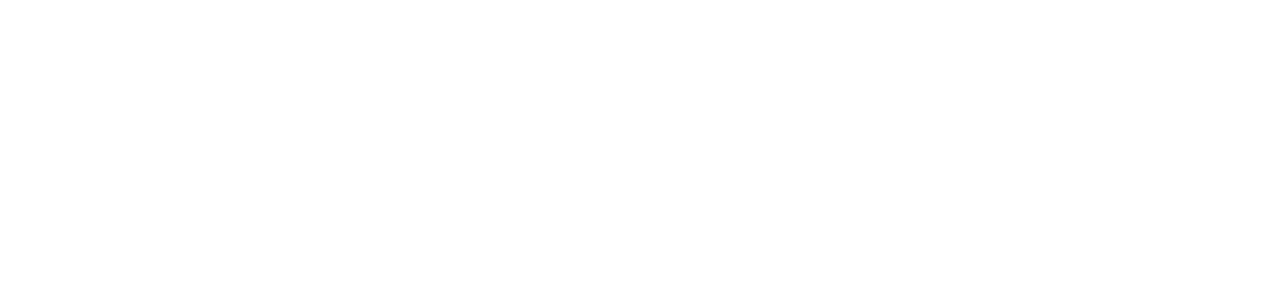
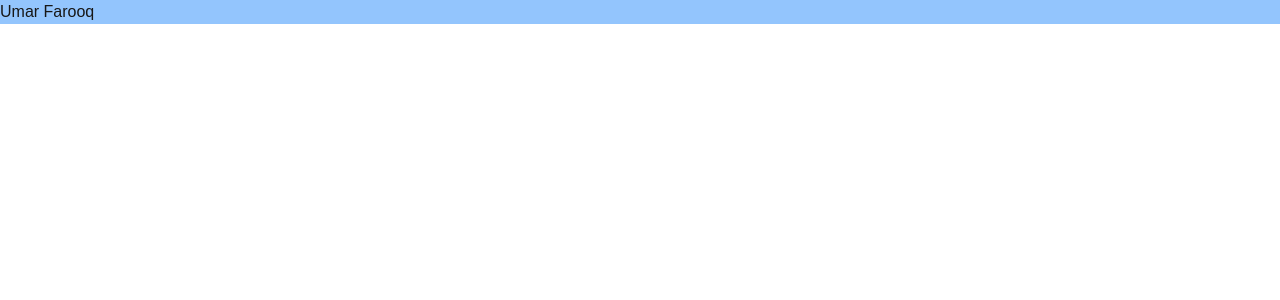
Before and after one commit to Umar-Farooq-217/Full-Stack-Development-Practice, a Next.js app: page / in a window 1280 px wide. Shown: the top 300 px of the page. Built offline with nearby package versions, Linux system fonts and the light colour scheme.

Commit message:
portfolio

```diff
--- a/app/components/tsPractice/TsPractice.ts
+++ b/app/components/tsPractice/TsPractice.tsx
@@ -3,7 +3,7 @@
 export default function TsPractice() {
   return (
     <div>
-      <h1 className="">TypeScript</h1>
+    <h1 className="">Umar Farooq</h1>
     </div>
   )
 }
--- a/app/page.tsx
+++ b/app/page.tsx
@@ -1,5 +1,6 @@
-// 'use client'
-// import {  useState } from "react";
+
+
+import TsPractice from "./components/tsPractice/TsPractice";
 
 
 export default function Home() {
@@ -11,11 +12,9 @@
 
 
   return (
-    <div className="">
-      {/* <input type="text" placeholder="Enter Your First Value" onChange={(e)=>setFirst(e.target.value)} />
-      <input type="text" placeholder="Enter Your Second Value" onChange={(e)=>setSecond(e.target.value)} />
-      <button onClick={()=>addHandler(a,b)}>Add</button> */}
-      {/* <p>Add : {store}</p> */}
+    <div className="bg-blue-300">
+      <TsPractice/>
+
 
     </div>
   );
```
